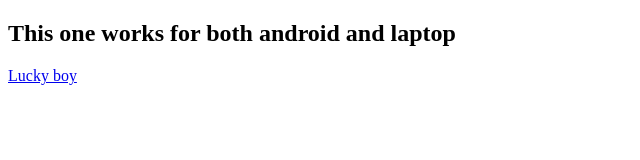
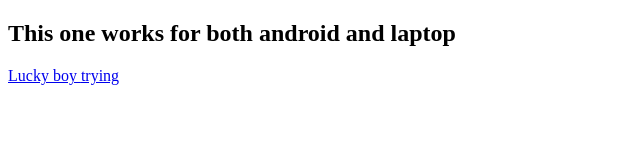
Before and after one commit to Thomas-m-waka/faraday, a plain HTML site: page index.html in a window 1280 px wide. Shown: the full height of the page, 0-640 px from the left. Drawn offline with Linux system fonts and the light colour scheme.

Commit message:
css practic

```diff
--- a/index.html
+++ b/index.html
@@ -9,4 +9,5 @@
 <h2>This one works for both  android and laptop  </h2>
 
 <a href="try.html">Lucky  boy  </a></body>
+<a href="practice.html">trying</a>
 </html>
```
